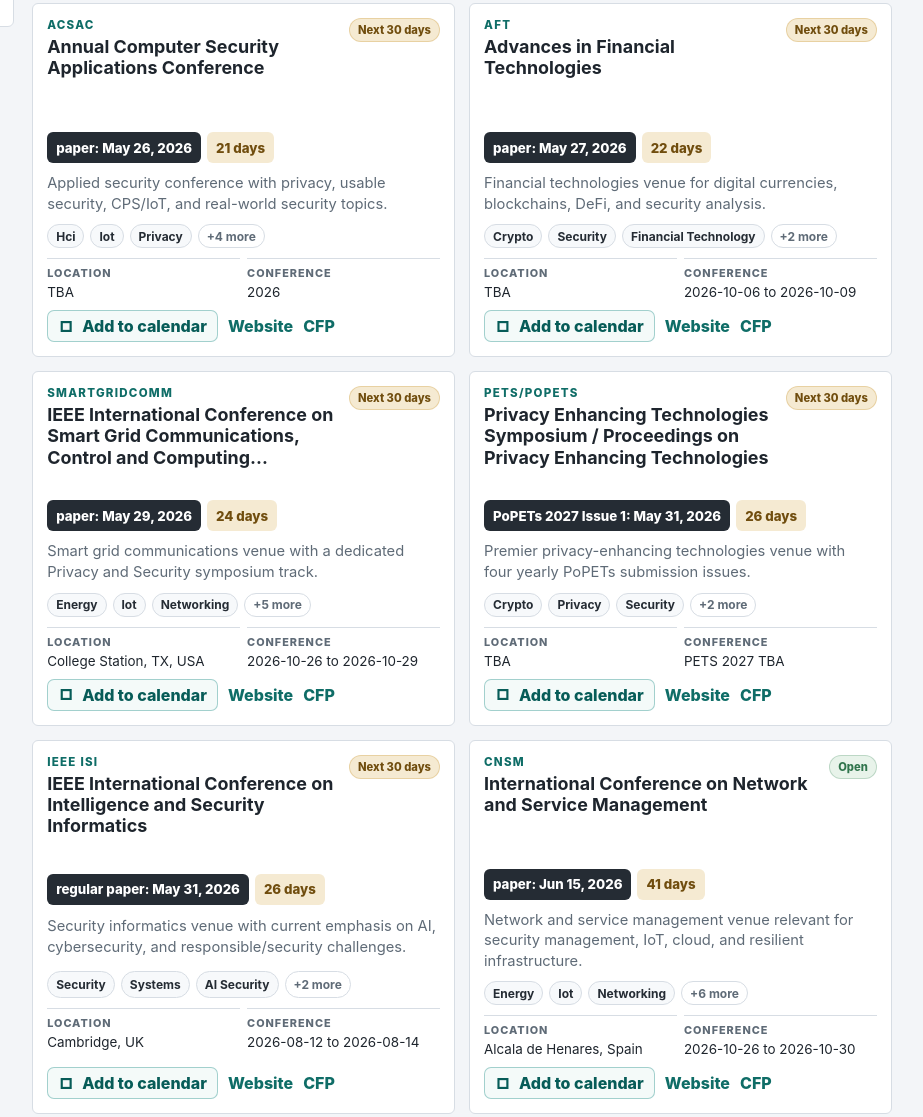
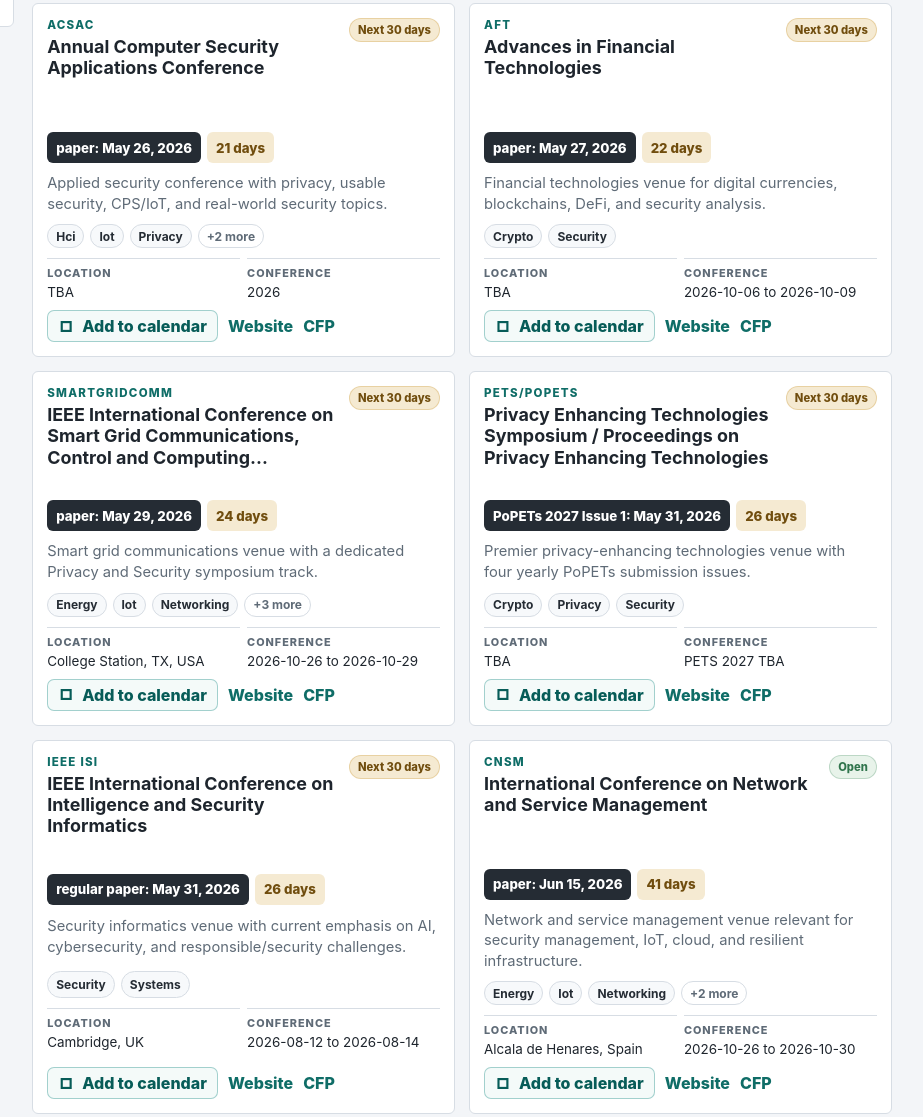
Before and after one commit to mahdi-akil/conference_radar, a plain HTML site: page index.html in a window 1280 px wide. Shown: the part 583-1700 px from the top of the page, without its empty margins (337-1260 px from the left). Drawn offline with Linux system fonts and the light colour scheme.

Commit message:
Fixed card tags

```diff
--- a/app.js
+++ b/app.js
@@ -426,8 +426,8 @@ function renderResults(conferences) {
     tags.visible.forEach((tag) => {
       tagRow.appendChild(buildTag(tag));
     });
-    if (tags.hiddenCount > 0) {
-      tagRow.appendChild(buildTag(`+${tags.hiddenCount} more`, "more-tag"));
+    if (tags.hidden.length > 0) {
+      tagRow.appendChild(buildMoreTagButton(tags.hidden, tagRow));
     }
 
     card.querySelector(".location").textContent = conference.location || "TBA";
@@ -585,10 +585,9 @@ function buildTag(text, className = "") {
 }
 
 function getCardTags(conference) {
-  const preferred = [
-    ...(conference.areas || []).map(toTitle),
-    ...(conference.topics || []).map(toTitle),
-  ];
+  const preferred = (conference.areas || []).length
+    ? (conference.areas || []).map(toTitle)
+    : (conference.topics || []).map(toTitle);
   const unique = [];
   const seen = new Set();
 
@@ -601,8 +600,40 @@ function getCardTags(conference) {
 
   return {
     visible: unique.slice(0, 3),
-    hiddenCount: Math.max(0, unique.length - 3),
+    hidden: unique.slice(3),
   };
+}
+
+function buildMoreTagButton(hiddenTags, tagRow) {
+  const button = document.createElement("button");
+  button.type = "button";
+  button.className = "tag more-tag more-tag-button";
+  button.textContent = `+${hiddenTags.length} more`;
+  button.title = hiddenTags.join(", ");
+  button.setAttribute("aria-expanded", "false");
+  button.setAttribute("aria-label", `Show ${hiddenTags.length} more topics: ${hiddenTags.join(", ")}`);
+
+  let expanded = false;
+  const extraTags = hiddenTags.map((tag) => {
+    const element = buildTag(tag, "extra-tag");
+    element.hidden = true;
+    return element;
+  });
+
+  button.addEventListener("click", () => {
+    expanded = !expanded;
+    extraTags.forEach((tag) => {
+      tag.hidden = !expanded;
+    });
+    button.textContent = expanded ? "Show less" : `+${hiddenTags.length} more`;
+    button.setAttribute("aria-expanded", String(expanded));
+  });
+
+  extraTags.forEach((tag) => {
+    tagRow.appendChild(tag);
+  });
+
+  return button;
 }
 
 function setLink(anchor, url) {
--- a/styles.css
+++ b/styles.css
@@ -615,6 +615,10 @@ main {
   white-space: nowrap;
 }
 
+.tag[hidden] {
+  display: none !important;
+}
+
 .deadline-block {
   display: flex;
   flex-wrap: wrap;
@@ -733,6 +737,21 @@ main {
 .more-tag {
   background: transparent;
   color: var(--muted);
+}
+
+.more-tag-button {
+  cursor: pointer;
+}
+
+.more-tag-button:hover {
+  border-color: rgba(15, 109, 103, 0.35);
+  color: var(--teal);
+  background: #f8fbfb;
+}
+
+.more-tag-button:focus {
+  outline: 3px solid rgba(11, 129, 123, 0.16);
+  outline-offset: 2px;
 }
 
 .calendar-button.compact {
```
